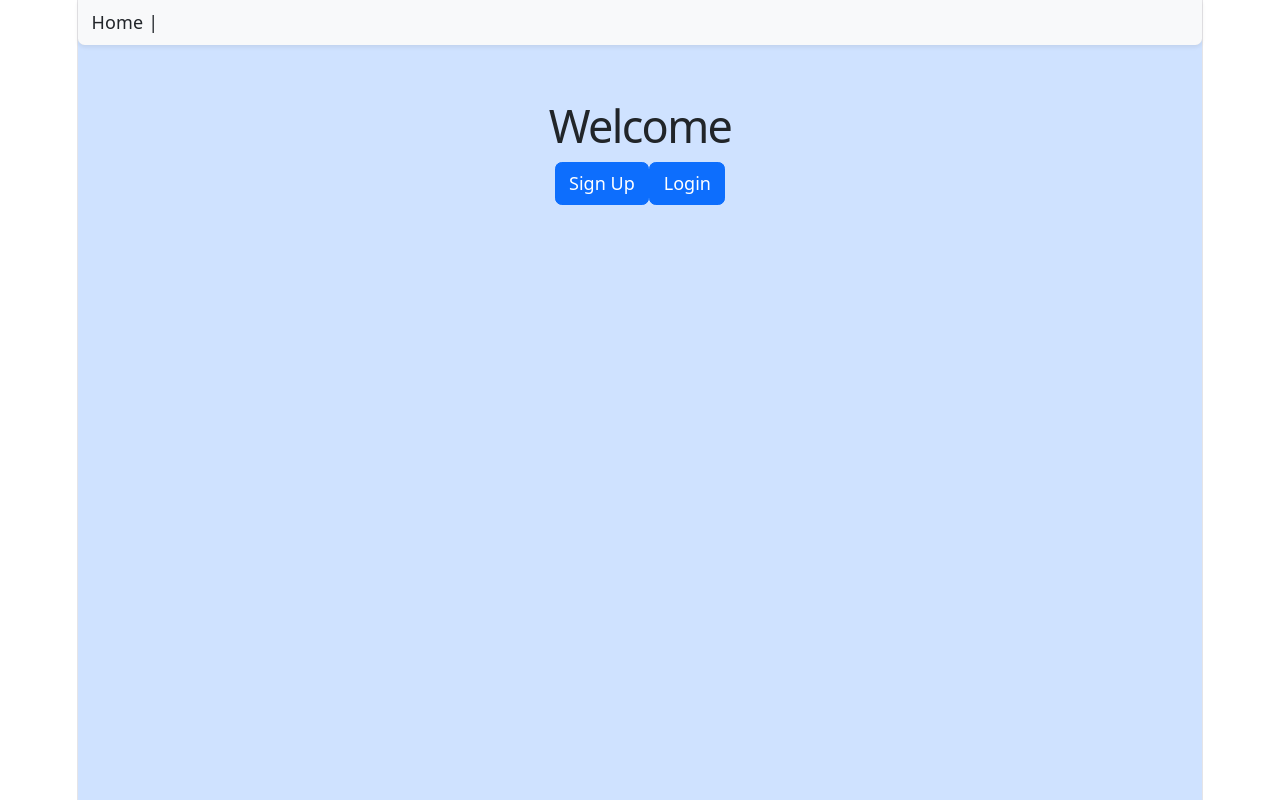
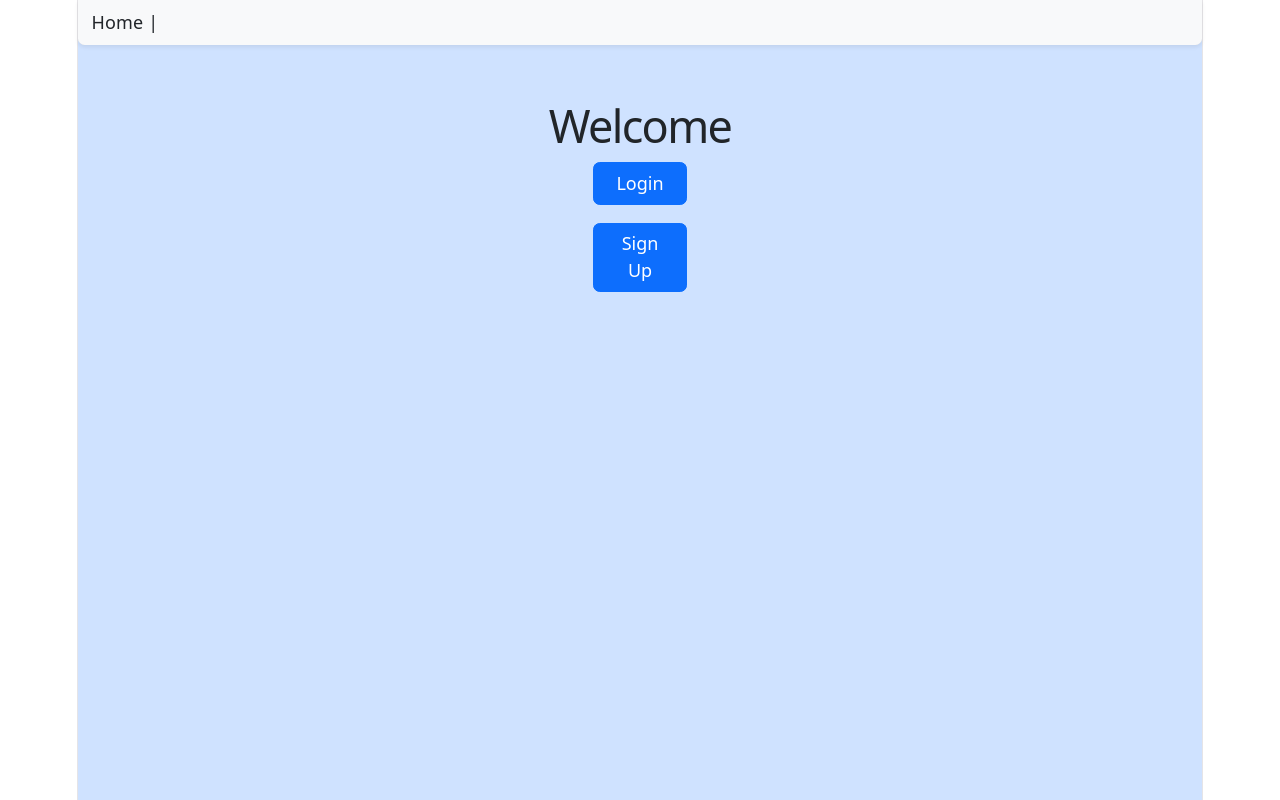
Before and after one commit to gmcallister23/ts-tasklist-assignment, a React (Vite) app: page / in a window 1280 px wide. Built offline with nearby package versions, Linux system fonts and the light colour scheme.

Commit message:
reformatted and stacked buttons on login/auth screen

```diff
--- a/src/components/LoginButton.tsx
+++ b/src/components/LoginButton.tsx
@@ -1,5 +1,5 @@
 import { useAuth0 } from '@auth0/auth0-react';
-import { Button } from 'react-bootstrap';
+import { Button, Stack, Col } from 'react-bootstrap';
 import Dashboard from '../pages/Dashboard';
 import Home from '../pages/Home';
 
@@ -39,13 +39,15 @@ const LoginButton: React.FC = () => {
         </>
     ) : (
 
+        <Stack gap={3} className="col-sm-1 mx-auto">
         <>
+
         {error && <p>Error: {error.message}</p>}
-
+        <Button onClick={(handleLogin)}>Login</Button>
         <Button onClick={signup}>Sign Up</Button>
 
-        <Button onClick={(handleLogin)}>Login</Button>
         </>
+        </Stack >
     )
 
 };
```
